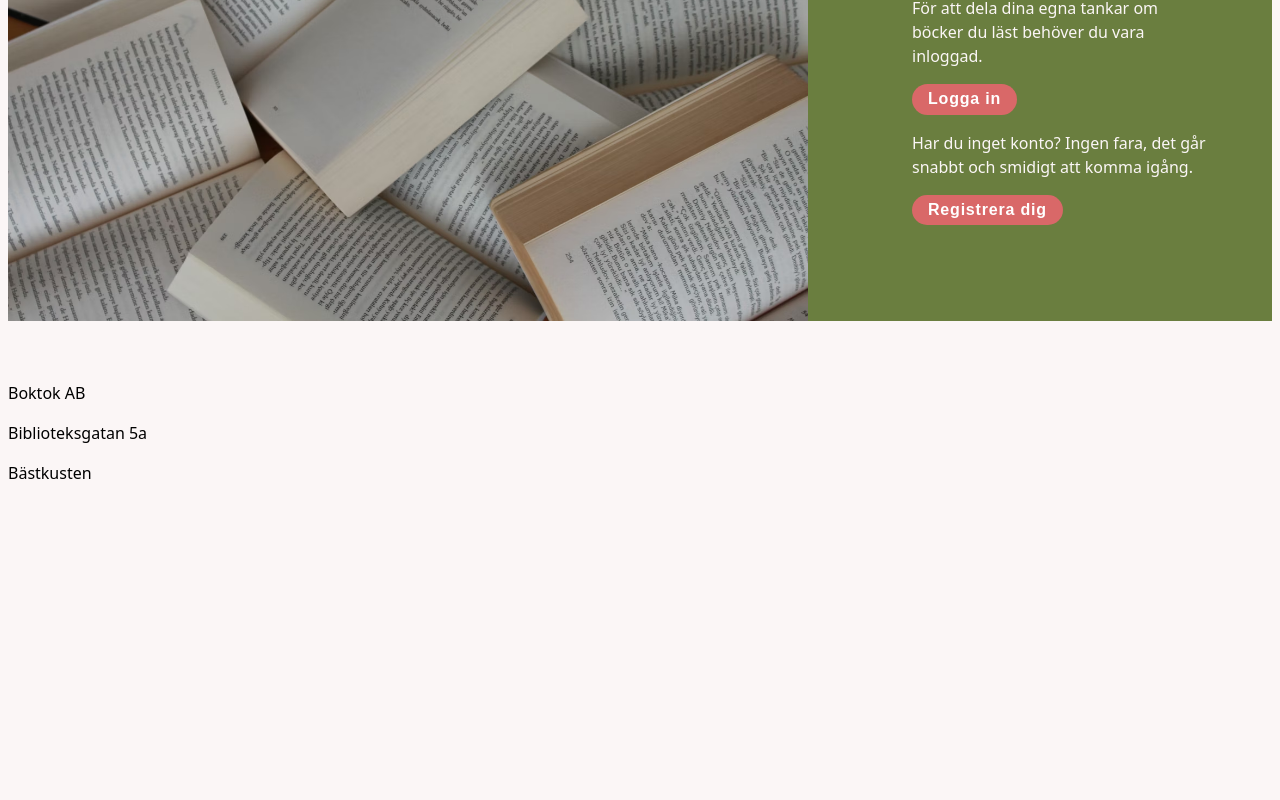
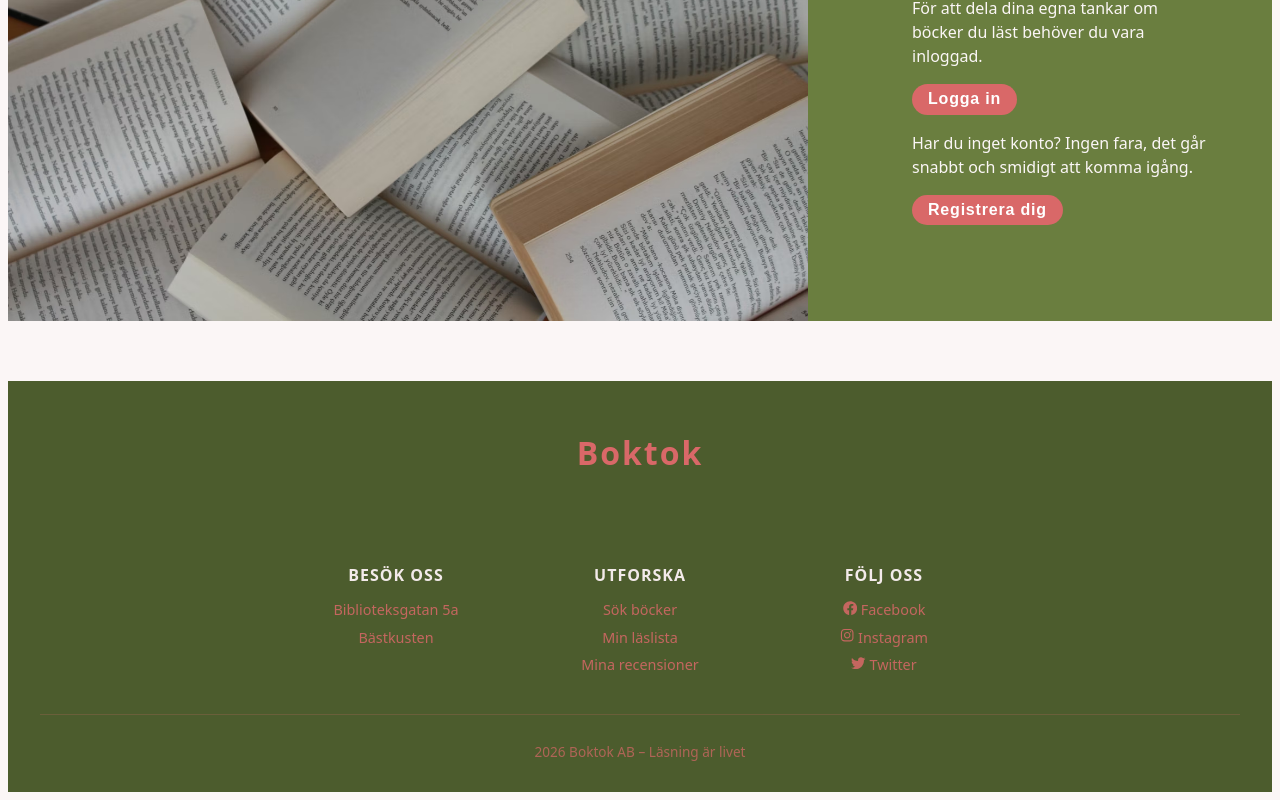
Before and after one commit to nathalievaster/bookreview-frontend, a React (Vite) app: page / in a window 1280 px wide. Shown: the part 912-1712 px from the top of the page. Before the commit the page ends 1413 px from the top, so only its background shows below. Built offline with nearby package versions, Linux system fonts and the light colour scheme.

Commit message:
ny footer med installation av react icons

```diff
--- a/package.json
+++ b/package.json
@@ -12,6 +12,7 @@
   "dependencies": {
     "react": "^19.2.0",
     "react-dom": "^19.2.0",
+    "react-icons": "^5.6.0",
     "react-router-dom": "^7.13.1"
   },
   "devDependencies": {
--- a/src/components/Footer.module.css
+++ b/src/components/Footer.module.css
@@ -1,6 +1,48 @@
-footer {
-    background-color: #4C5C2D;
-    color: #D96868;
-    padding: 2em;
-    text-align: center;
+.footer {
+  background-color: #4C5C2D;
+  color: #D96868;
+  padding: 3em 2em 1em 2em;
+  text-align: center;
 }
+
+.logo {
+  font-size: 2rem;
+  font-weight: bold;
+  margin-bottom: 2em;
+  letter-spacing: 2px;
+}
+
+.columns {
+  display: grid;
+  grid-template-columns: repeat(3, 1fr);
+  max-width: 700px;
+  margin: 0 auto 2em auto;
+  gap: 2em;
+}
+
+.column h4 {
+  color: #f3eaea;
+  margin-bottom: 0.8em;
+  font-size: 1rem;
+  text-transform: uppercase;
+  letter-spacing: 1px;
+}
+
+.column p {
+  margin: 0.4em 0;
+  font-size: 0.9rem;
+  opacity: 0.85;
+}
+
+.bottom {
+  border-top: 1px solid rgba(217, 104, 104, 0.3);
+  padding-top: 1em;
+  font-size: 0.85rem;
+  opacity: 0.7;
+}
+
+@media (max-width: 600px) {
+  .columns {
+    grid-template-columns: 1fr;
+  }
+}
--- a/src/components/Footer.tsx
+++ b/src/components/Footer.tsx
@@ -1,12 +1,36 @@
 import styles from "./Footer.module.css"
-
+import { FaFacebook, FaInstagram, FaTwitter } from "react-icons/fa"
 
 const Footer = () => {
   return (
-    <footer>
-        <p>Boktok AB</p>
-        <p>Biblioteksgatan 5a</p>
-        <p>Bästkusten</p>
+    <footer className={styles.footer}>
+      <div className={styles.logo}>Boktok</div>
+
+      <div className={styles.columns}>
+        <div className={styles.column}>
+          <h4>Besök oss</h4>
+          <p>Biblioteksgatan 5a</p>
+          <p>Bästkusten</p>
+        </div>
+
+        <div className={styles.column}>
+          <h4>Utforska</h4>
+          <p>Sök böcker</p>
+          <p>Min läslista</p>
+          <p>Mina recensioner</p>
+        </div>
+
+        <div className={styles.column}>
+          <h4>Följ oss</h4>
+          <p><FaFacebook /> Facebook</p>
+          <p><FaInstagram /> Instagram</p>
+          <p><FaTwitter /> Twitter</p>
+        </div>
+      </div>
+
+      <div className={styles.bottom}>
+        <p>2026 Boktok AB – Läsning är livet</p>
+      </div>
     </footer>
   )
 }
```
Also changed, not shown: 1 other file (tests, documents, lock files or other folders).
